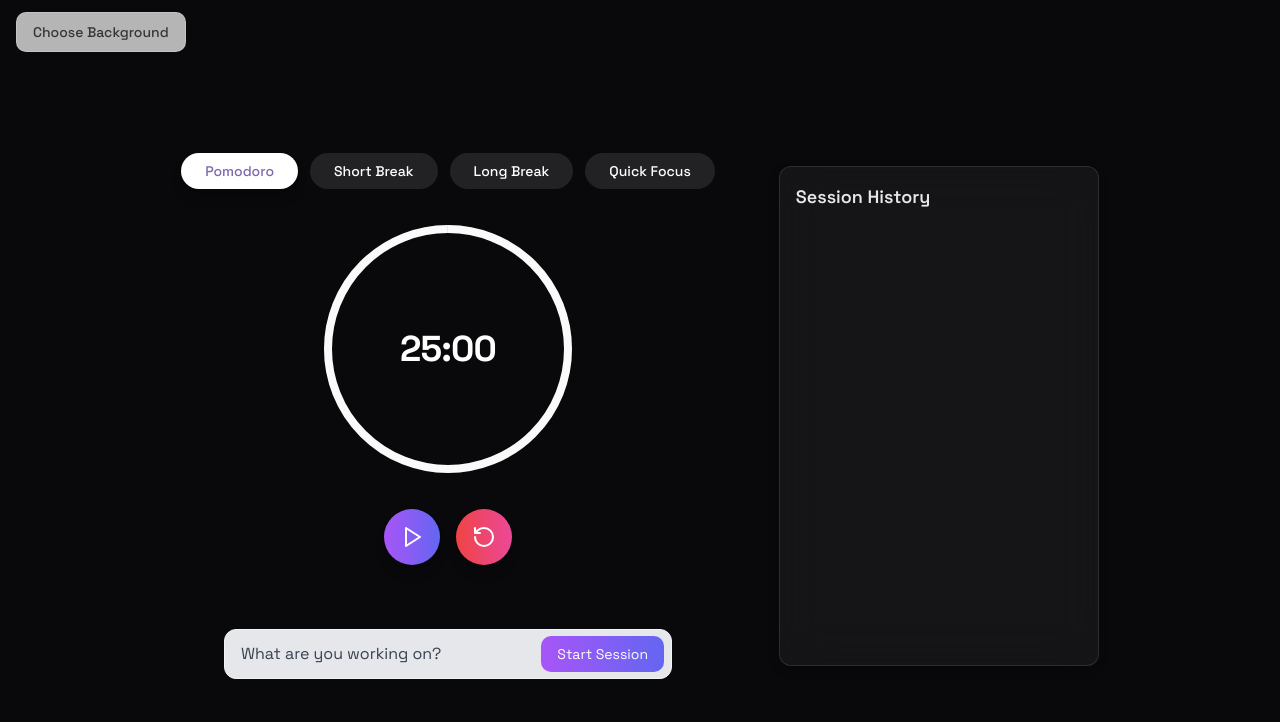
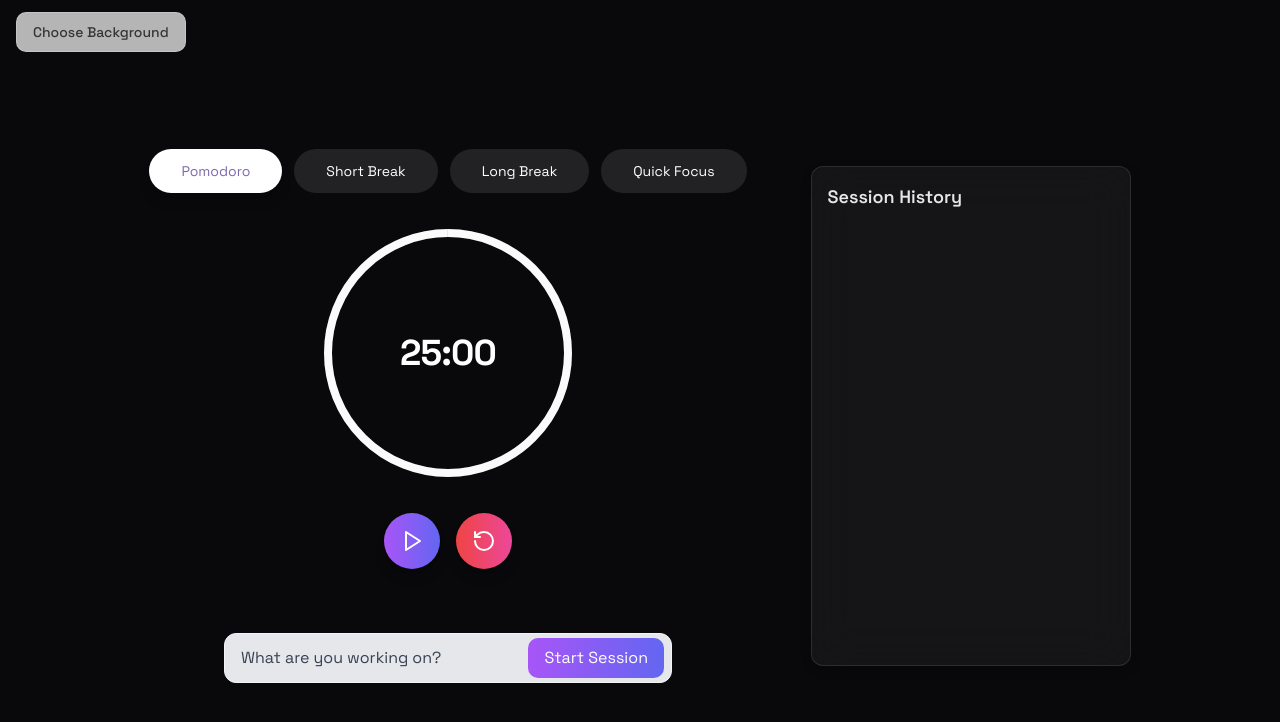
Before and after one commit to jakoel/pomodreaming, a React (Vite) app: page / in a window 1280 px wide. Shown: the top 722 px of the page. Built offline with nearby package versions, Linux system fonts and the light colour scheme.

Commit message:
Reverted to edit 9b23d942-00b0-46a7-b782-83a11d24d505: "Update Index.tsx"

```diff
--- a/src/components/TaskInput.tsx
+++ b/src/components/TaskInput.tsx
@@ -95,12 +95,12 @@ export const TaskInput = ({ onTaskAdd }: TaskInputProps) => {
           maxLength={100}
           aria-label="Task input"
         />
-          <button
-            type="submit"
-            className="absolute right-2 top-1/2 transform -translate-y-1/2 px-3 py-1 text-xs md:px-4 md:py-2 md:text-sm rounded-md bg-gradient-to-r from-purple-500 to-indigo-500 text-white bg-opacity-90 hover:bg-opacity-100 transition-colors duration-300"
-          >
-            Start Session
-          </button>
+        <button
+          type="submit"
+          className="absolute right-2 top-1/2 transform -translate-y-1/2 px-4 py-2 rounded-md bg-gradient-to-r from-purple-500 to-indigo-500 text-white bg-opacity-90 hover:bg-opacity-100 transition-colors duration-300"
+        >
+          Start Session
+        </button>
       </div>
     </form>
   );
--- a/src/pages/Index.tsx
+++ b/src/pages/Index.tsx
@@ -82,7 +82,7 @@ const Index = () => {
               <button
                 key={preset.label}
                 onClick={() => setSelectedPreset(preset)}
-                  className={`px-3 py-1 text-xs md:px-6 md:py-2 md:text-sm rounded-full font-medium font-medium transition-all duration-300 transform hover:scale-105 ${
+                className={`px-4 py-1 md:px-8 md:py-3 rounded-full text-sm font-small transition-all duration-300 transform hover:scale-105 ${
                   selectedPreset.label === preset.label
                     ? 'bg-white text-purple-dark shadow-lg'
                     : 'bg-white/10 text-white hover:bg-white/20'
```
Lines whose indentation alone changed are shown as unchanged.
